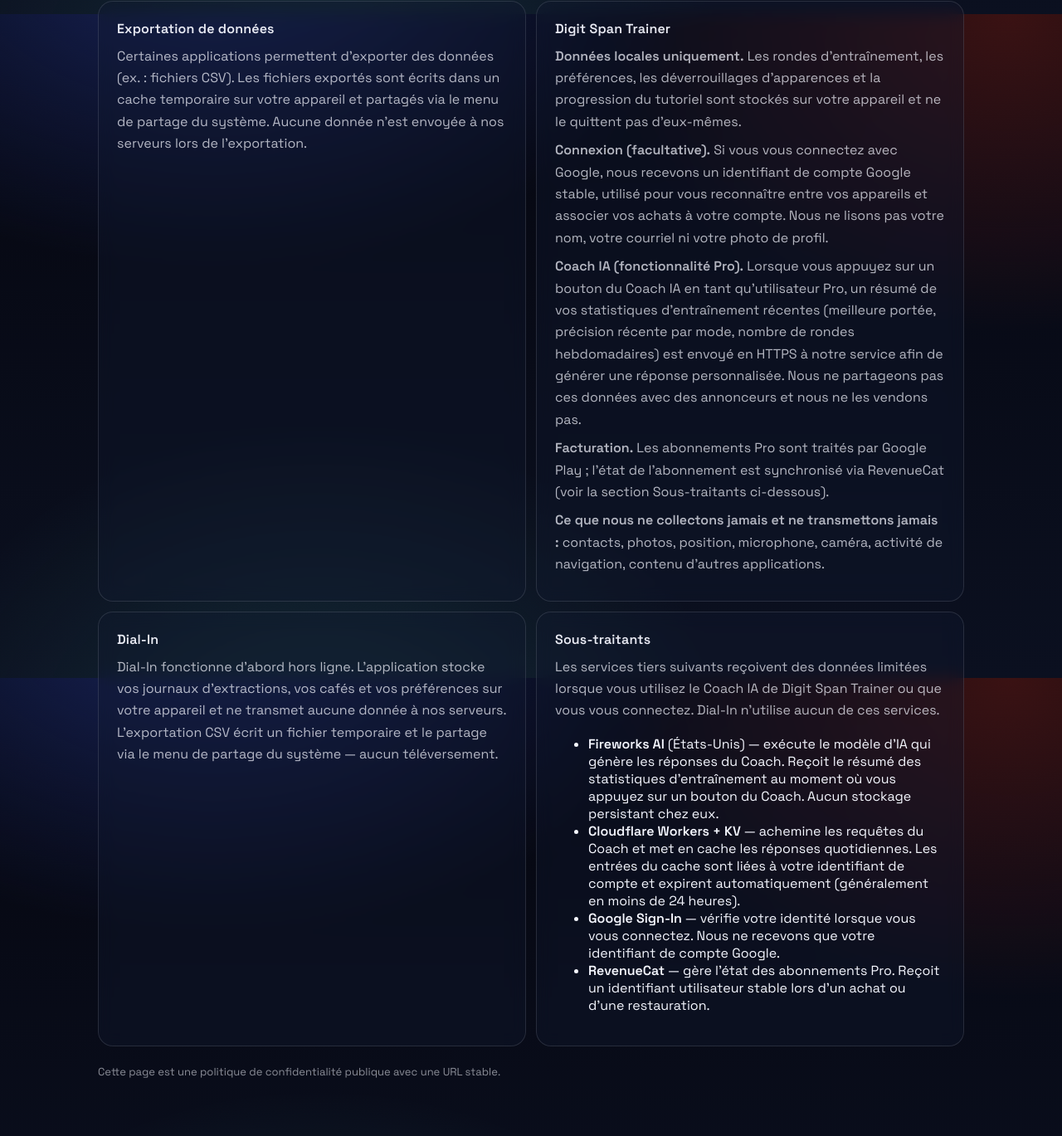
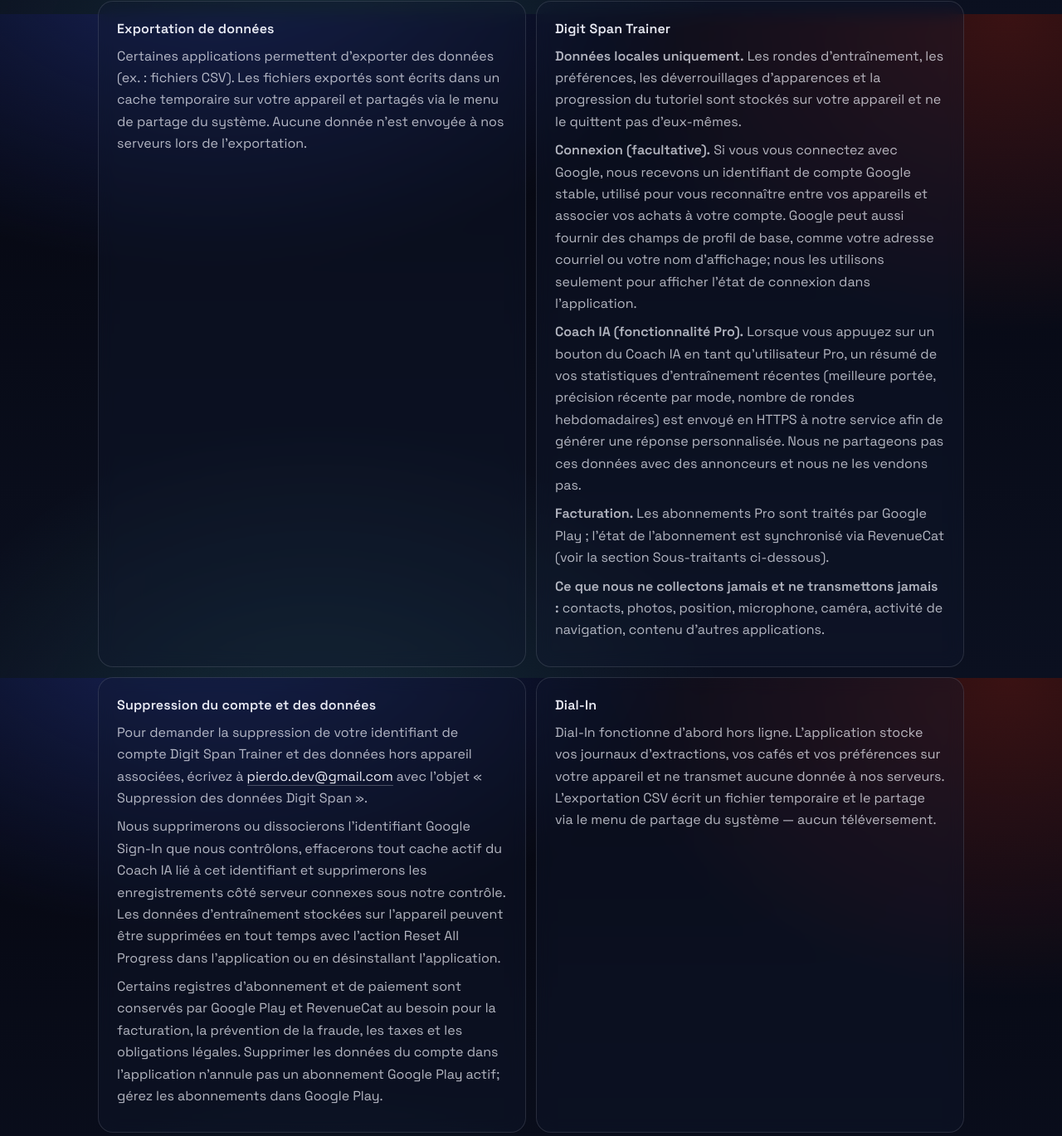
Before and after one commit to Pedrolegrec/pierre-dominic-simard-site, a plain HTML site: page privacy.html in a window 1280 px wide. Shown: the part 783-2152 px from the top of the page at 83% size. Drawn offline with Linux system fonts and the light colour scheme.

Commit message:
privacy: add Digit Span account deletion instructions

```diff
--- a/privacy.html
+++ b/privacy.html
@@ -33,7 +33,7 @@
     <main class="wrap">
       <section class="hero">
         <h1 data-split="chars">Politique de confidentialité</h1>
-        <p class="lead">Date d'entrée en vigueur : 2026-05-05</p>
+        <p class="lead">Date d'entrée en vigueur : 2026-05-21</p>
         <div class="cta">
           <a class="btn btn-ghost" href="./index.html">Retour au site</a>
         </div>
@@ -95,8 +95,9 @@
             <strong>Connexion (facultative).</strong> Si vous vous connectez avec
             Google, nous recevons un identifiant de compte Google stable, utilisé
             pour vous reconnaître entre vos appareils et associer vos achats à votre
-            compte. Nous ne lisons pas votre nom, votre courriel ni votre photo de
-            profil.
+            compte. Google peut aussi fournir des champs de profil de base, comme
+            votre adresse courriel ou votre nom d'affichage; nous les utilisons
+            seulement pour afficher l'état de connexion dans l'application.
           </p>
           <p>
             <strong>Coach IA (fonctionnalité Pro).</strong> Lorsque vous appuyez sur
@@ -116,6 +117,31 @@
             <strong>Ce que nous ne collectons jamais et ne transmettons jamais :</strong>
             contacts, photos, position, microphone, caméra, activité de navigation,
             contenu d'autres applications.
+          </p>
+        </div>
+
+        <div class="card">
+          <h2>Suppression du compte et des données</h2>
+          <p>
+            Pour demander la suppression de votre identifiant de compte Digit Span
+            Trainer et des données hors appareil associées, écrivez à
+            <a href="mailto:pierdo.dev@gmail.com">pierdo.dev@gmail.com</a> avec
+            l'objet « Suppression des données Digit Span ».
+          </p>
+          <p>
+            Nous supprimerons ou dissocierons l'identifiant Google Sign-In que nous
+            contrôlons, effacerons tout cache actif du Coach IA lié à cet
+            identifiant et supprimerons les enregistrements côté serveur connexes
+            sous notre contrôle. Les données d'entraînement stockées sur l'appareil
+            peuvent être supprimées en tout temps avec l'action Reset All Progress
+            dans l'application ou en désinstallant l'application.
+          </p>
+          <p>
+            Certains registres d'abonnement et de paiement sont conservés par Google
+            Play et RevenueCat au besoin pour la facturation, la prévention de la
+            fraude, les taxes et les obligations légales. Supprimer les données du
+            compte dans l'application n'annule pas un abonnement Google Play actif;
+            gérez les abonnements dans Google Play.
           </p>
         </div>
 
```
Also changed, not shown: en/privacy.html (+27 -3 lines).
